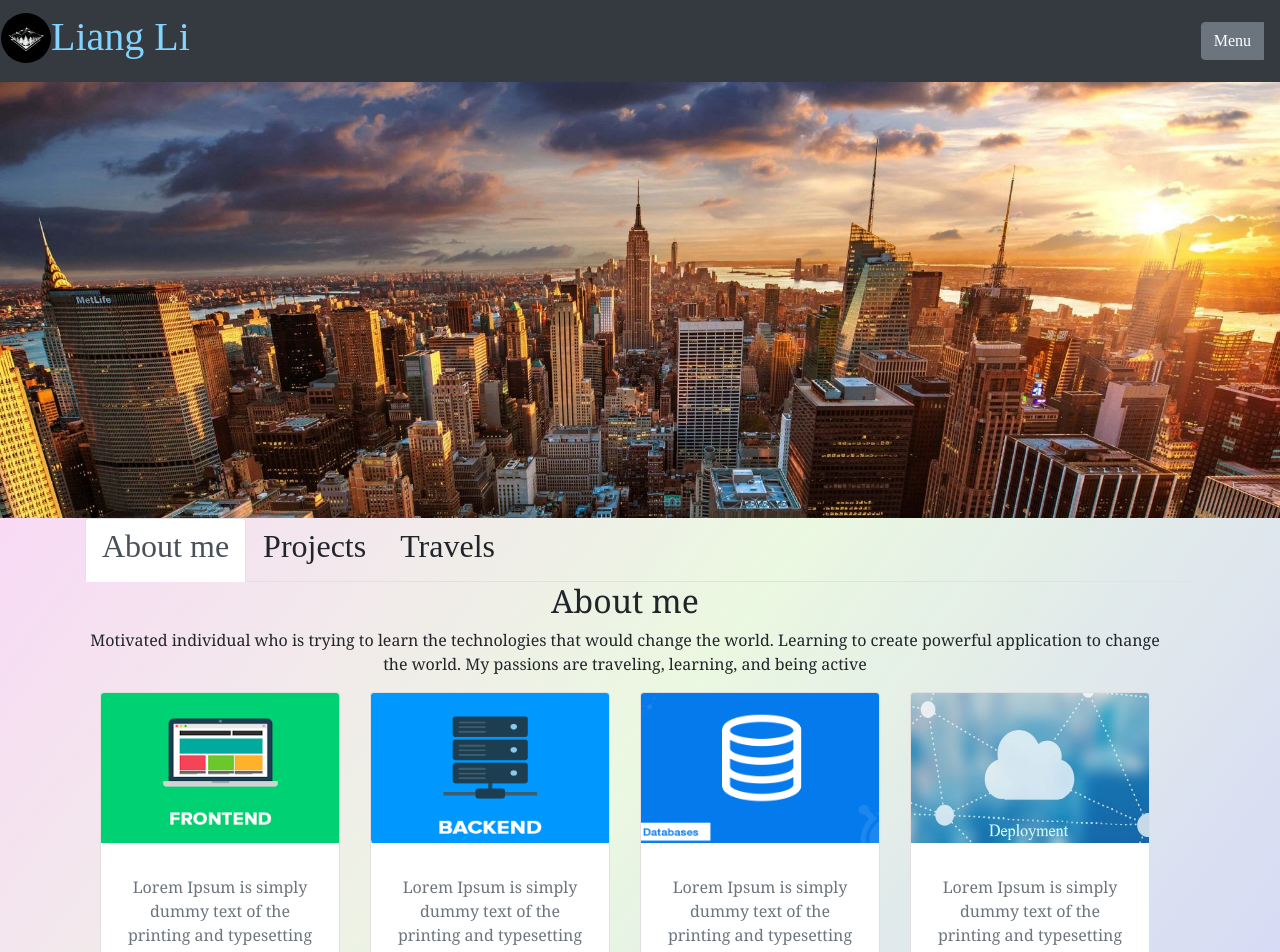
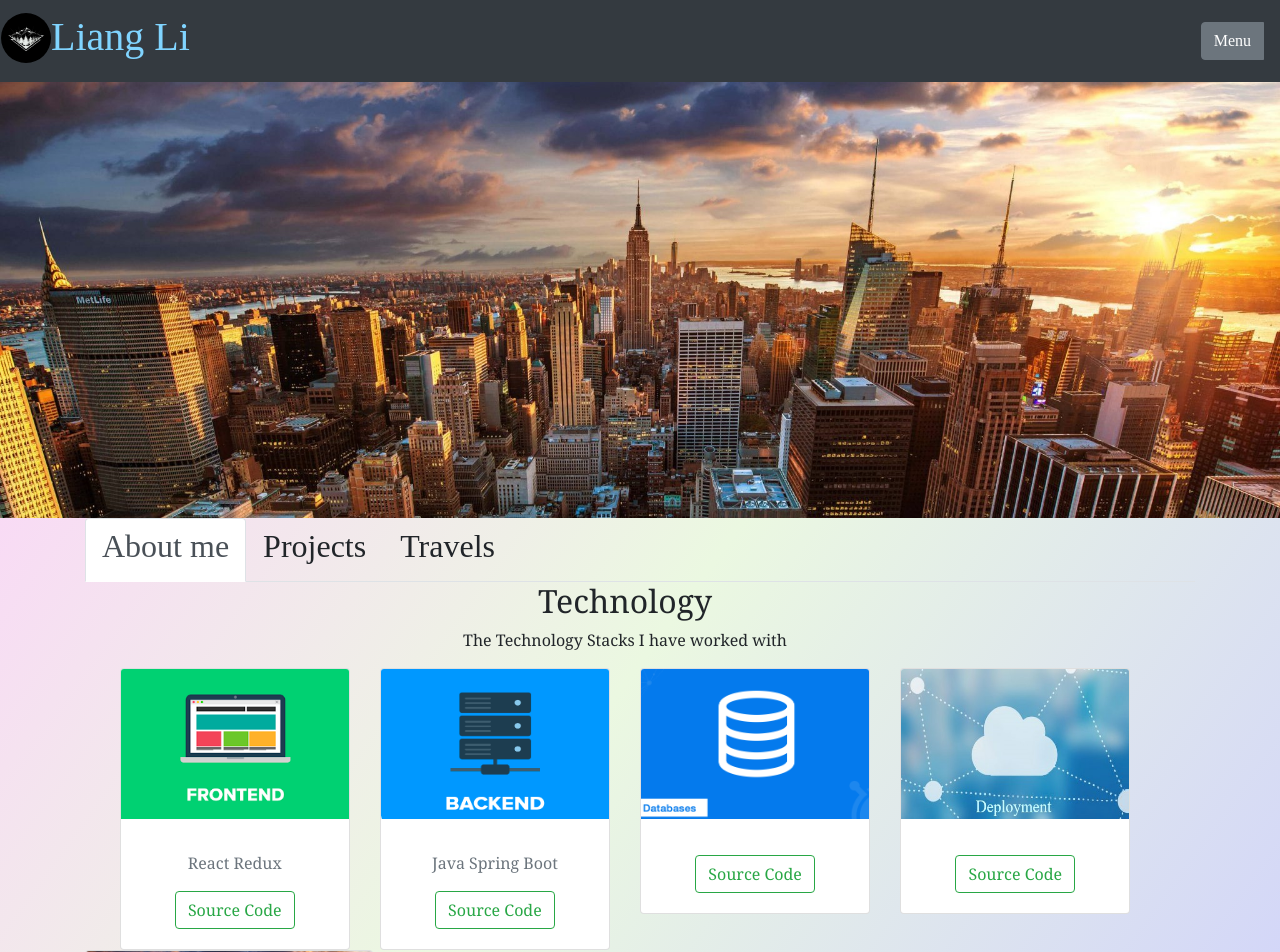
Before and after one commit to TheAllen/Portfolio, a React (Create React App) app: page / in a window 1280 px wide. Shown: the top 952 px of the page. Built offline with nearby package versions, Linux system fonts and the light colour scheme.

Commit message:
made the cardslide component reuseable

```diff
--- a/src/App.js
+++ b/src/App.js
@@ -102,10 +102,10 @@ const App = (props) => {
                                 {/* TODO: Refactor this to another component */}
                                 <div className='row' style={{ width: '100%' }}>
                                     <div className='col' style={{ textAlign: 'center', fontFamily: 'Georgia' }}>
-                                        <h2 >About me</h2>
-                                        <p>Motivated individual who is trying to learn the technologies that would change the world. Learning to create powerful application to change the world. My passions are traveling, learning, and being active</p>
+                                        <h2 >Technology</h2>
+                                        <p>The Technology Stacks I have worked with</p>
 
-
+                                        {/* The four tech cards */}
                                         <Cards></Cards>
 
                                         <Card style={{ width: '18rem' }}>
--- a/src/components/Cards.js
+++ b/src/components/Cards.js
@@ -9,16 +9,19 @@ import deployment from '../images/deployment.jpg';
 class Cards extends Component {
 
     render() {
+
+        const frontEndText = <div><p>React Redux</p></div>
+
         return (
             <div className="container-fluid d-flex justify-content-center">
                 <div className="row">
 
 
                     <div className="col-md-3">
-                        <CardSlide imagePath={frontend}></CardSlide>
+                        <CardSlide imagePath={frontend} text={frontEndText}></CardSlide>
                     </div>
                     <div className="col-md-3">
-                        <CardSlide imagePath={backend}></CardSlide>
+                        <CardSlide imagePath={backend} text="Java Spring Boot"></CardSlide>
                     </div>
                     <div className="col-md-3">
                         <CardSlide imagePath={database}></CardSlide>
--- a/src/components/CardsSlide.js
+++ b/src/components/CardsSlide.js
@@ -11,7 +11,7 @@ const CardsSlide = (props) => {
             <div className="card-body text-dark">
                 <h4 className="card-title">{props.title}</h4>
                 <p className="card-text text-secondary">
-                    Lorem Ipsum is simply dummy text of the printing and typesetting industry. Lorem Ipsum has been the industry's standard dummy text ever since the 1500s,
+                    {props.text}
                 </p>
                 <a href="https://github.com/TheAllen" className="btn btn-outline-success">Source Code</a>
             </div>
```
